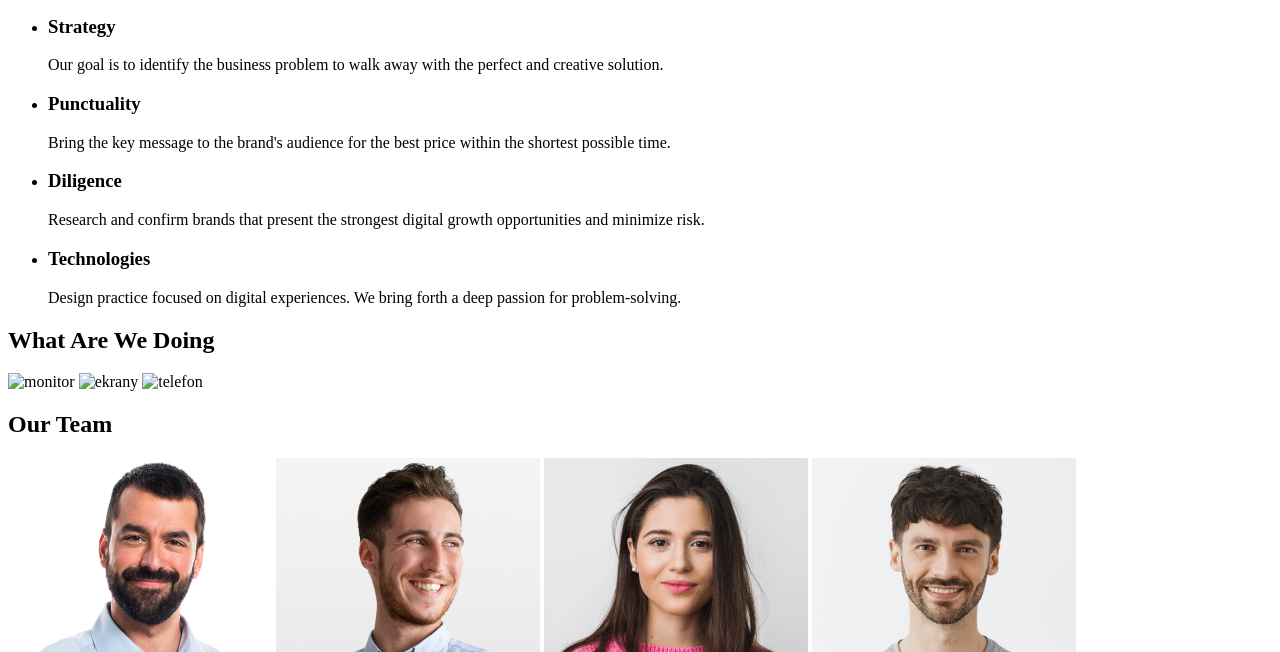
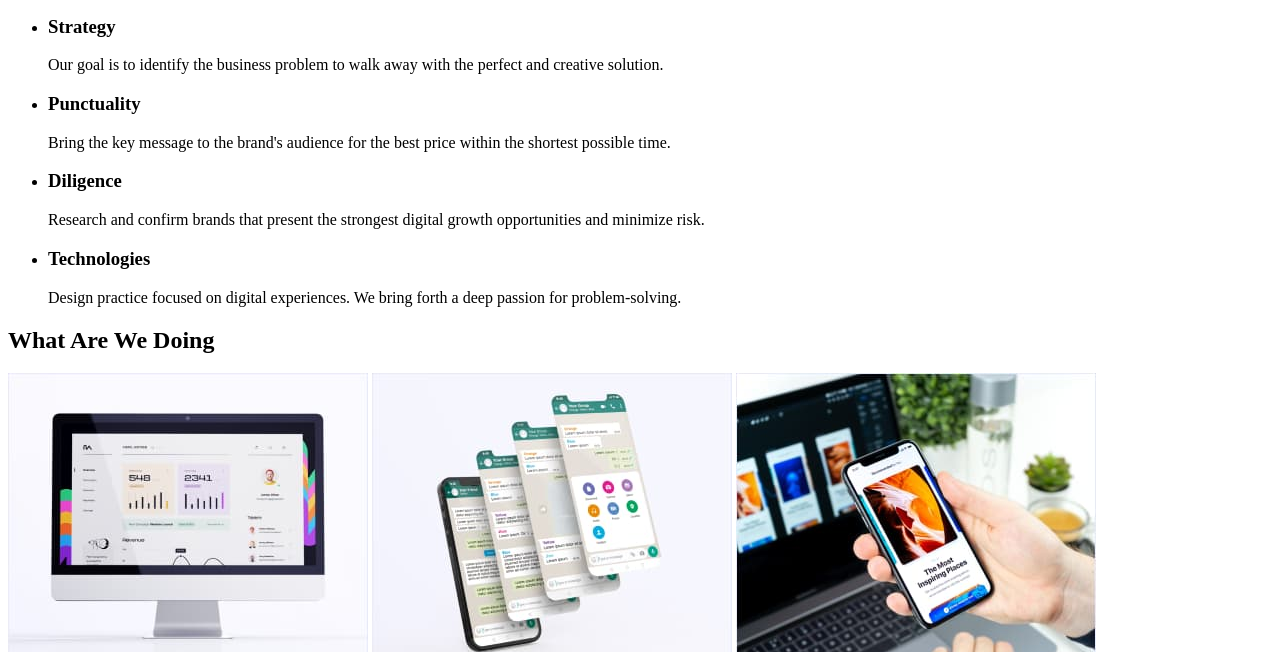
Before and after one commit to Wikasix/goit-markup-hw-01, a plain HTML site: page index.html in a window 1280 px wide. Shown: the part 148-800 px from the top of the page. Drawn offline with Linux system fonts and the light colour scheme.

Commit message:
Update index.html

```diff
--- a/index.html
+++ b/index.html
@@ -54,9 +54,9 @@
       </ul>
 
       <h2>What Are We Doing</h2>
-      <img src="images\img 1.jpg" alt="monitor" width="360" height="300" />
-      <img src="images\img 2.jpg" alt="ekrany" width="360" height="300" />
-      <img src="images\img 3.jpg" alt="telefon" width="360" height="300" />
+      <img src="images\imgone.jpg" alt="monitor" width="360" height="300" />
+      <img src="images\imgtwo.jpg" alt="ekrany" width="360" height="300" />
+      <img src="images\imgthree.jpg" alt="telefon" width="360" height="300" />
 
       <h2>Our Team</h2>
       <img
```
